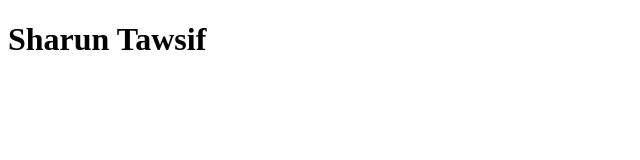
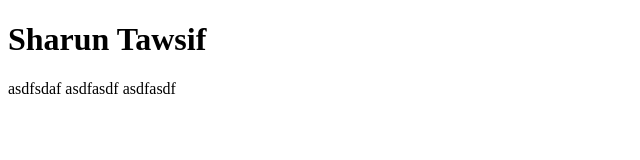
Before and after one commit to SharunTawsif/check, a plain HTML site: page index.html in a window 1280 px wide. Shown: the whole page, without its empty margins (0-640 px from the left). Drawn offline with Linux system fonts and the light colour scheme.

Commit message:
check_purpose

```diff
--- a/index.html
+++ b/index.html
@@ -7,5 +7,6 @@
 </head>
 <body>
     <h1> Sharun Tawsif</h1>
+    <p> asdfsdaf asdfasdf asdfasdf</p>
 </body>
 </html>
```
